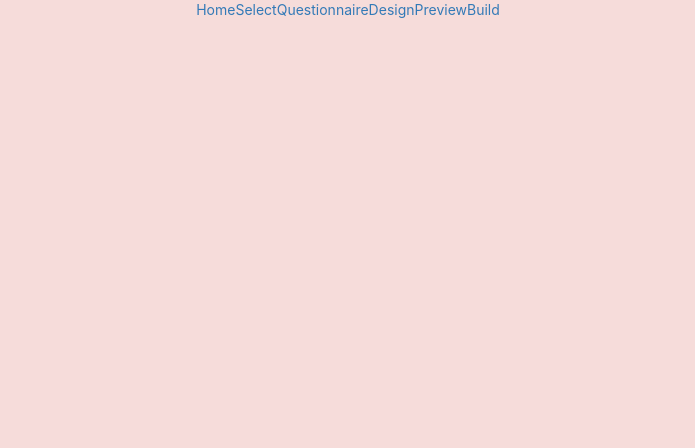
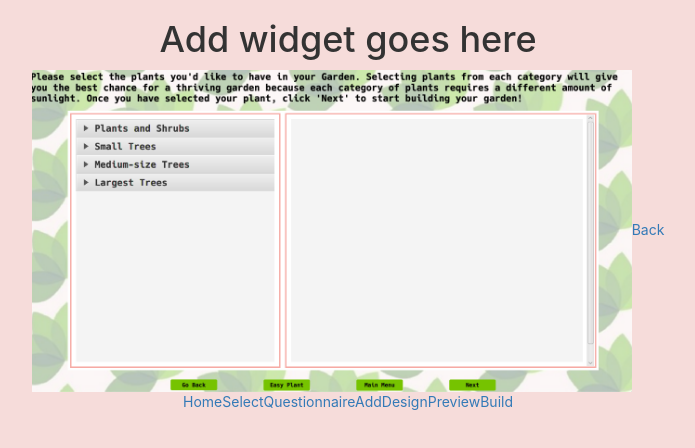
Before and after one commit to suint/475GardenUI, a React (Create React App) app in the folder aloeha/: page /add in a window 1280 px wide. Shown: the top 448 px of the page, without its empty margins (292-987 px from the left). Built offline with nearby package versions, Linux system fonts and the light colour scheme.

Commit message:
stubbed add page

```diff
--- a/aloeha/src/App.tsx
+++ b/aloeha/src/App.tsx
@@ -1,6 +1,6 @@
 import React from 'react';
 import { BrowserRouter as Router, Route, Switch } from "react-router-dom";
-import { Navbar, Select, Start, Design, Questionnaire, Preview, Build} from "./components";
+import { Navbar, Select, Start, Design, Questionnaire, Preview, Build, Add } from "./components";
 import './App.css';
 
 //https://jsfiddle.net/vbwe1s44/ example
@@ -103,6 +103,7 @@ export class App extends React.Component<{}, UserState>{
                                                                       onCheckBoxChange={this.handleCheckBox}
                                                                       onCBSeasonsChange={this.handleCBSeasons}
                                                                       onCBColorsChange={this.handleCBColors} />} />
+              <Route path="/add" exact render={() => <Add />} />
               <Route path="/preview" exact render={() => <Preview />} />
               <Route path="/build" exact render={() => <Build />} />
           </Switch>
--- /dev/null
+++ b/aloeha/src/components/Add.tsx
@@ -0,0 +1,17 @@
+import React from "react";
+import { Link, withRouter } from "react-router-dom";
+import placeholder from "./img/reference pictures/Screen Shot 2020-10-18 at 10.26.45 PM.png"
+
+function Add(props: any) {
+    return (
+        <div id="add">
+            <h1>Add widget goes here</h1>
+            <img src={placeholder} style={{ width: "600px" }} />
+            <Link className="nav-link" to="/preview">
+                Back
+            </Link>
+        </div>
+    )
+}
+
+export default withRouter(Add);
--- a/aloeha/src/components/Navbar.tsx
+++ b/aloeha/src/components/Navbar.tsx
@@ -13,6 +13,9 @@ function Navbar(props: any) {
         <Link className="nav-link" to={"/questionnaire"}>
             Questionnaire
         </Link>
+        <Link className="nav-link" to={"/add"}>
+            Add
+        </Link>
         <Link className="nav-link" to={"/design"}>
             Design
         </Link>
--- a/aloeha/src/components/index.js
+++ b/aloeha/src/components/index.js
@@ -5,3 +5,4 @@ export { default as Design } from "./Design";
 export { default as Questionnaire } from "./Questionnaire";
 export { default as Preview } from "./Preview";
 export { default as Build } from "./Build";
+export { default as Add } from "./Add";
```
